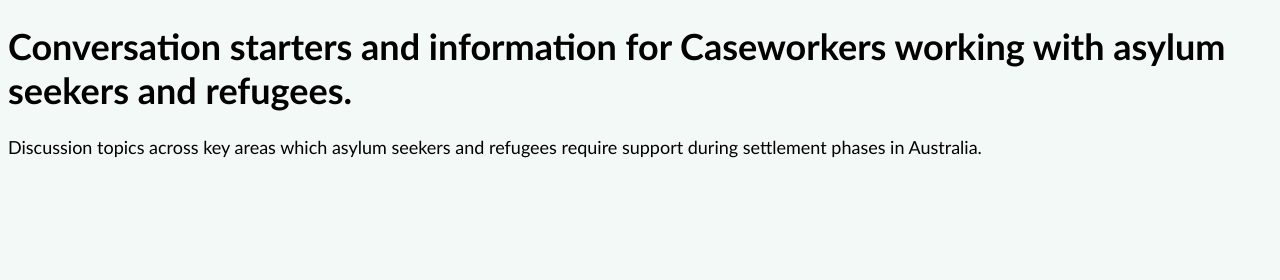
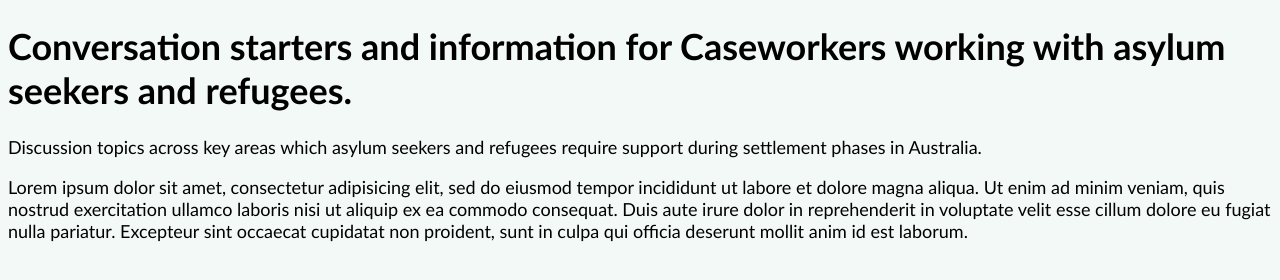
Before and after one commit to mirifico/mirifico.github.io, a plain HTML site: page unit_1/index.html in a window 1280 px wide. Drawn offline with Linux system fonts and the light colour scheme.

Commit message:
revisions

```diff
--- a/unit_1/css/style.css
+++ b/unit_1/css/style.css
@@ -2,6 +2,7 @@ body {
 	background-color: #f3f9f6;
 	font-family: Calibri;
 	font-size: 18px;
+	font-kerning: normal;
 }
 
 h1, p {
--- a/unit_1/index.html
+++ b/unit_1/index.html
@@ -7,5 +7,12 @@
 <body>
 	<h1>Conversation starters and information for Caseworkers working with asylum seekers and refugees.</h1>
 	<p>Discussion topics across key areas which asylum seekers and refugees require support during settlement phases in Australia. </p>
+	<p>Lorem ipsum dolor sit amet, consectetur adipisicing elit, sed do eiusmod
+	tempor incididunt ut labore et dolore magna aliqua. Ut enim ad minim veniam,
+	quis nostrud exercitation ullamco laboris nisi ut aliquip ex ea commodo
+	consequat. Duis aute irure dolor in reprehenderit in voluptate velit esse
+	cillum dolore eu fugiat nulla pariatur. Excepteur sint occaecat cupidatat non
+	proident, sunt in culpa qui officia deserunt mollit anim id est laborum.
+	</p>
 </body>
 </html>
```
